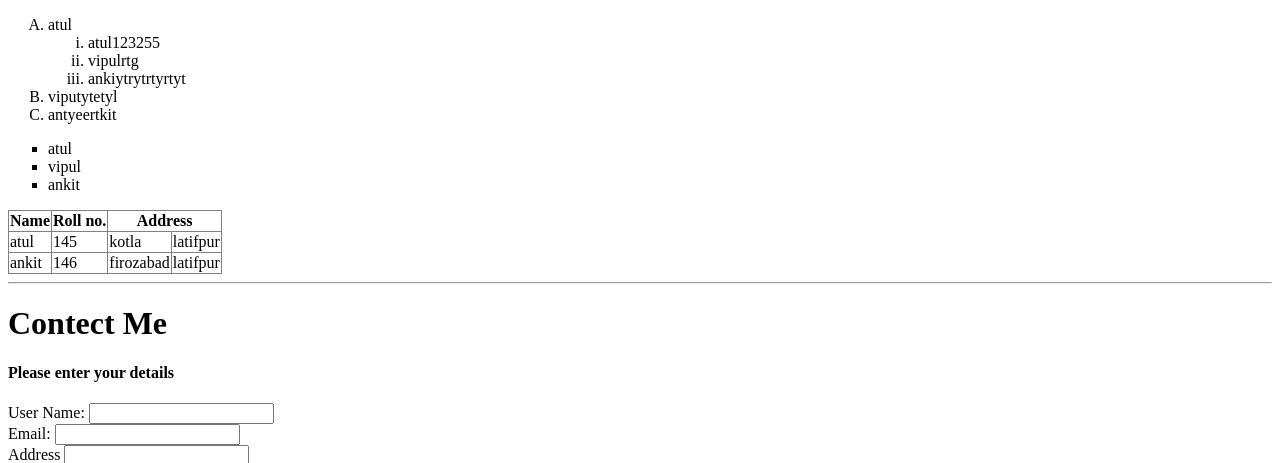
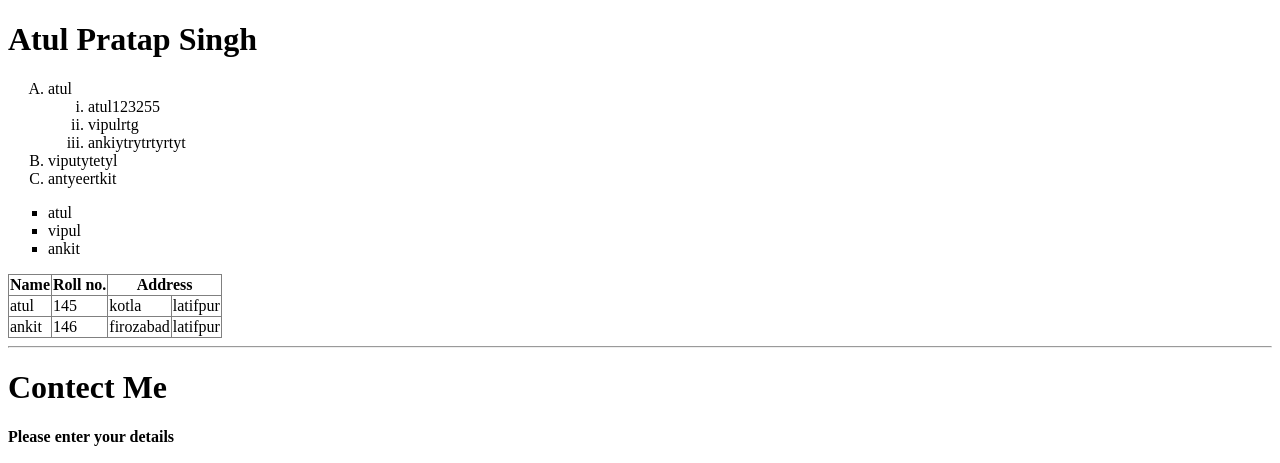
Before and after one commit to Atul-Pratap-Singh82/Html, a plain HTML site: page 3_project.html in a window 1280 px wide. Shown: the top 463 px of the page. Drawn offline with Linux system fonts and the light colour scheme.

Commit message:
for test change with codespace

```diff
--- a/3_project.html
+++ b/3_project.html
@@ -11,6 +11,7 @@
     </style>
 </head>
 <body>
+    <h1>Atul Pratap Singh</h1>
     <ol type="A">
         <li>atul</li>
         <ol type="i">
```
